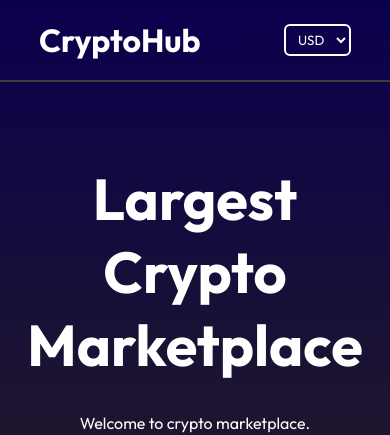
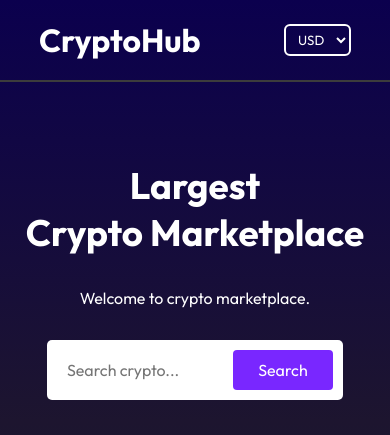
Before and after one commit to rickqueirozz/CryptoHub, a React (Vite) app: page / in a window 390 px wide. Shown: the top 435 px of the page. Built offline with nearby package versions, Linux system fonts and the light colour scheme; no server answers.

Commit message:
feat:reduce font size of h1

```diff
--- a/src/pages/Home/Home.css
+++ b/src/pages/Home/Home.css
@@ -97,6 +97,9 @@
 }
 
 @media (max-width:768px){
+  .hero h1 {
+    font-size: 2.3rem;
+  }
   .table-layout{
     grid-template-columns: 0.5fr 3fr 1fr 1fr;
   }
```
